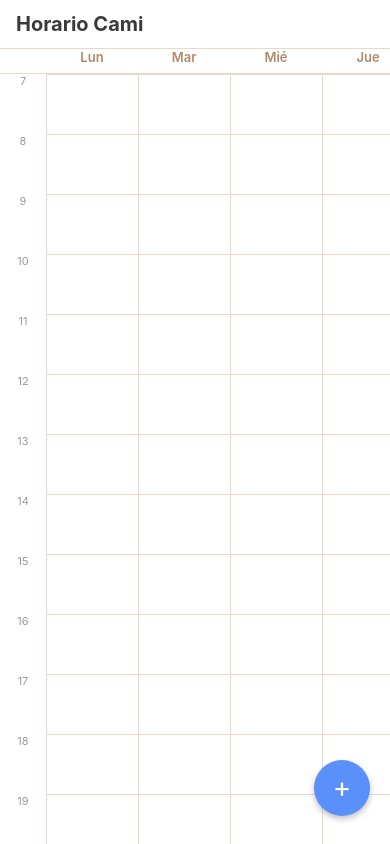
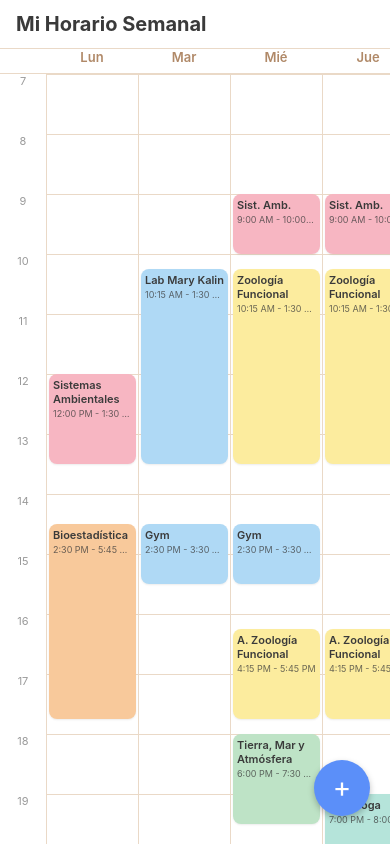
Before and after one commit to Jottop/horario, a React Native app: screen / in a window 390 px wide. Built offline with nearby package versions, Linux system fonts and the light colour scheme.

Commit message:
change msg

```diff
--- a/App.tsx
+++ b/App.tsx
@@ -61,7 +61,7 @@ export default function App() {
     <SafeAreaView style={styles.safeArea}>
       <StatusBar style="dark" />
       <View style={styles.titleBar}>
-        <Text style={styles.title}>Horario Cami</Text>
+        <Text style={styles.title}>Mi Horario Semanal</Text>
       </View>
 
       <WeekCalendar events={events} onEventPress={handleEventPress} />
--- a/app.json
+++ b/app.json
@@ -8,25 +8,17 @@
     "splash": {
       "backgroundColor": "#FFFFFF"
     },
-    "assetBundlePatterns": [
-      "**/*"
-    ],
+    "assetBundlePatterns": ["**/*"],
     "ios": {
       "supportsTablet": true
     },
     "android": {
       "adaptiveIcon": {
         "backgroundColor": "#FFFFFF"
-      },
-      "package": "com.hottop.studycalendarapp"
+      }
     },
     "web": {
       "bundler": "metro"
-    },
-    "extra": {
-      "eas": {
-        "projectId": "3fff81f4-1cc4-4fbf-a27f-9a262d42fef6"
-      }
     }
   }
 }
--- a/src/components/EventFormModal.tsx
+++ b/src/components/EventFormModal.tsx
@@ -1,6 +1,5 @@
 import React, { useEffect, useState } from 'react';
 import {
-  Alert,
   Modal,
   Pressable,
   ScrollView,
@@ -34,6 +33,7 @@ export default function EventFormModal({ visible, initialEvent, onClose, onSave,
   const [endTime, setEndTime] = useState('10:00');
   const [color, setColor] = useState(PALETTE[0]);
   const [error, setError] = useState('');
+  const [confirmingDelete, setConfirmingDelete] = useState(false);
 
   useEffect(() => {
     if (visible) {
@@ -43,12 +43,13 @@ export default function EventFormModal({ visible, initialEvent, onClose, onSave,
       setEndTime(initialEvent?.endTime ?? '10:00');
       setColor(initialEvent?.color ?? PALETTE[0]);
       setError('');
+      setConfirmingDelete(false);
     }
   }, [visible, initialEvent]);
 
   function handleSave() {
     if (!title.trim()) {
-      setError('Ingresá un nombre para la clase.');
+      setError('Ingresa un nombre para la clase.');
       return;
     }
     if (!isValidTime(startTime) || !isValidTime(endTime)) {
@@ -71,12 +72,9 @@ export default function EventFormModal({ visible, initialEvent, onClose, onSave,
     onSave(event);
   }
 
-  function handleDelete() {
+  function handleConfirmDelete() {
     if (!initialEvent) return;
-    Alert.alert('Eliminar clase', `¿Seguro que querés eliminar "${initialEvent.title}"?`, [
-      { text: 'Cancelar', style: 'cancel' },
-      { text: 'Eliminar', style: 'destructive', onPress: () => onDelete(initialEvent.id) },
-    ]);
+    onDelete(initialEvent.id);
   }
 
   return (
@@ -163,10 +161,32 @@ export default function EventFormModal({ visible, initialEvent, onClose, onSave,
               </Pressable>
             </View>
 
-            {isEditing && (
-              <Pressable style={styles.deleteButton} onPress={handleDelete}>
+            {isEditing && !confirmingDelete && (
+              <Pressable style={styles.deleteButton} onPress={() => setConfirmingDelete(true)}>
                 <Text style={styles.deleteButtonText}>Eliminar clase</Text>
               </Pressable>
+            )}
+
+            {isEditing && confirmingDelete && (
+              <View style={styles.confirmBox}>
+                <Text style={styles.confirmText}>
+                  ¿Seguro que quieres eliminar "{initialEvent?.title}"?
+                </Text>
+                <View style={styles.actionsRow}>
+                  <Pressable
+                    style={[styles.button, styles.cancelButton]}
+                    onPress={() => setConfirmingDelete(false)}
+                  >
+                    <Text style={styles.cancelButtonText}>Cancelar</Text>
+                  </Pressable>
+                  <Pressable
+                    style={[styles.button, styles.confirmDeleteButton]}
+                    onPress={handleConfirmDelete}
+                  >
+                    <Text style={styles.saveButtonText}>Sí, eliminar</Text>
+                  </Pressable>
+                </View>
+              </View>
             )}
           </ScrollView>
         </View>
@@ -294,4 +314,18 @@ const styles = StyleSheet.create({
     color: COLORS.danger,
     fontWeight: '600',
   },
+  confirmBox: {
+    marginTop: 14,
+    padding: 14,
+    borderRadius: 10,
+    backgroundColor: '#FBEAEA',
+  },
+  confirmText: {
+    color: COLORS.text,
+    fontSize: 14,
+    marginBottom: 4,
+  },
+  confirmDeleteButton: {
+    backgroundColor: COLORS.danger,
+  },
 });
--- a/src/data/seedEvents.ts
+++ b/src/data/seedEvents.ts
@@ -4,5 +4,29 @@ import { PALETTE } from '../constants/theme';
 // Datos aproximados a partir de la imagen de referencia.
 // Podés editarlos o borrarlos libremente desde la app.
 export const seedEvents: ClassEvent[] = [
+  // Lunes
+  { id: 'seed-1', title: 'Sistemas Ambientales', dayIndex: 0, startTime: '12:00', endTime: '13:30', color: PALETTE[0] },
+  { id: 'seed-2', title: 'Bioestadística', dayIndex: 0, startTime: '14:30', endTime: '17:45', color: PALETTE[3] },
 
+  // Martes
+  { id: 'seed-3', title: 'Lab Mary Kalin', dayIndex: 1, startTime: '10:15', endTime: '13:30', color: PALETTE[1] },
+  { id: 'seed-4', title: 'Gym', dayIndex: 1, startTime: '14:30', endTime: '15:30', color: PALETTE[1] },
+
+  // Miércoles
+  { id: 'seed-5', title: 'Sist. Amb.', dayIndex: 2, startTime: '09:00', endTime: '10:00', color: PALETTE[0] },
+  { id: 'seed-6', title: 'Zoología Funcional', dayIndex: 2, startTime: '10:15', endTime: '13:30', color: PALETTE[2] },
+  { id: 'seed-7', title: 'Gym', dayIndex: 2, startTime: '14:30', endTime: '15:30', color: PALETTE[1] },
+  { id: 'seed-8', title: 'A. Zoología Funcional', dayIndex: 2, startTime: '16:15', endTime: '17:45', color: PALETTE[2] },
+  { id: 'seed-9', title: 'Tierra, Mar y Atmósfera', dayIndex: 2, startTime: '18:00', endTime: '19:30', color: PALETTE[4] },
+
+  // Jueves
+  { id: 'seed-10', title: 'Sist. Amb.', dayIndex: 3, startTime: '09:00', endTime: '10:00', color: PALETTE[0] },
+  { id: 'seed-11', title: 'Zoología Funcional', dayIndex: 3, startTime: '10:15', endTime: '13:30', color: PALETTE[2] },
+  { id: 'seed-12', title: 'A. Zoología Funcional', dayIndex: 3, startTime: '16:15', endTime: '17:45', color: PALETTE[2] },
+  { id: 'seed-13', title: 'Psicóloga', dayIndex: 3, startTime: '19:00', endTime: '20:00', color: PALETTE[5] },
+  { id: 'seed-14', title: 'Gym', dayIndex: 3, startTime: '21:00', endTime: '22:00', color: PALETTE[1] },
+
+  // Viernes
+  { id: 'seed-15', title: 'A. Bioestadística', dayIndex: 4, startTime: '10:15', endTime: '11:45', color: PALETTE[3] },
+  { id: 'seed-16', title: 'Pasantía', dayIndex: 4, startTime: '14:30', endTime: '17:00', color: PALETTE[1] },
 ];
```
